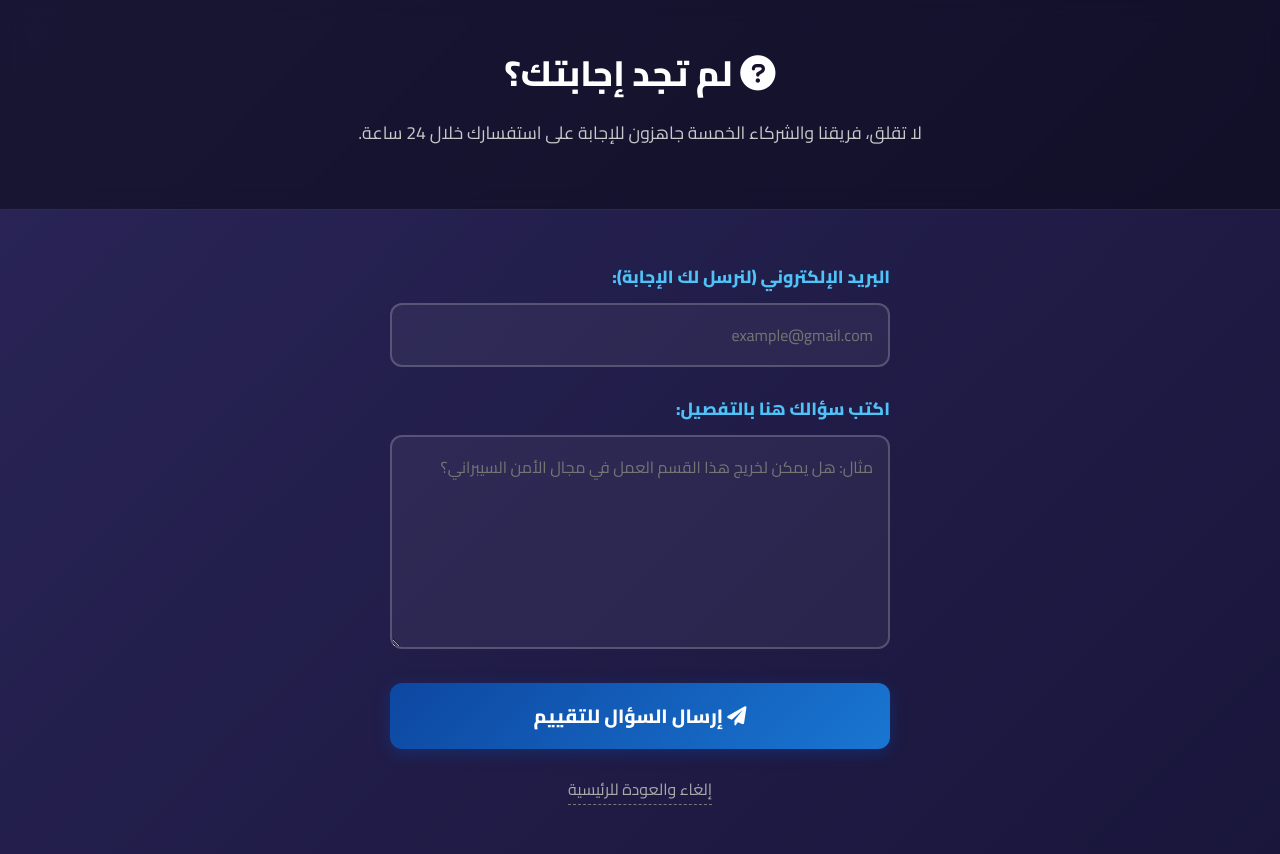
After one commit to AliZaid008/college-ai-website, a Flask app: page /ask in a window 1280 px wide. The commit adds this page. Run offline with Flask 3, Linux system fonts and the light colour scheme.

Commit message:
Submit a question page

```diff
--- a/app.py
+++ b/app.py
@@ -1,27 +1,35 @@
-from flask import Flask, render_template, request, jsonify
+from flask import Flask, render_template, request, redirect, url_for
 
 app = Flask(__name__)
 
-data = {
-    "dean": "The dean of the college is Dr. Ahmed Ali.",
-    "departments": "The college has Data Science, AI, and Robotics departments.",
-    "location": "The college is located at University of Baghdad.",
-    "hours": "The college opens from 8 AM to 2 PM."
-}
+# --- ROUTE 1: HOME PAGE ---
+@app.route('/')
+def home():
+    return render_template('index.html')
 
-@app.route("/")
-def home():
-    return render_template("index.html")
+# --- ROUTE 2: ASK A QUESTION PAGE ---
+@app.route('/ask', methods=['GET', 'POST'])
+def ask():
+    if request.method == 'POST':
+        # 1. Get data from the form
+        user_email = request.form.get('email')
+        user_question = request.form.get('question')
 
-@app.route("/ask", methods=["POST"])
-def ask():
-    question = request.json["question"].lower()
+        # 2. SIMULATE EMAIL SENDING
+        # In a real app, you would use an SMTP library here.
+        # For now, we print to the console to prove it works.
+        print(f"--------------------------------------------------")
+        print(f"📩 NEW QUESTION RECEIVED!")
+        print(f"From: {user_email}")
+        print(f"Question: {user_question}")
+        print(f"Action: Forwarding to Admin + 5 Collaborators...")
+        print(f"--------------------------------------------------")
 
-    for key in data:
-        if key in question:
-            return jsonify({"answer": data[key]})
+        # 3. Reload page with a "Success" message
+        return render_template('ask.html', success=True)
 
-    return jsonify({"answer": "Sorry, I don't have information about that."})
+    # If it's a GET request (user just opening the page)
+    return render_template('ask.html', success=False)
 
-if __name__ == "__main__":
+if __name__ == '__main__':
     app.run(debug=True)
--- a/static/style.css
+++ b/static/style.css
@@ -1,25 +1,21 @@
-/* --- MIDNIGHT GALAXY THEME --- */
+/* =========================================
+   1. GLOBAL STYLES (THEME & FONTS)
+   ========================================= */
 * {
     box-sizing: border-box;
     margin: 0;
     padding: 0;
-    font-family: 'Segoe UI', Tahoma, sans-serif;
+    font-family: 'Cairo', sans-serif;
 }
 
 body {
-<<<<<<< HEAD
-    /* Deep Animated Gradient (No White!) */
     background: linear-gradient(-45deg, #0f0c29, #302b63, #24243e);
     background-size: 400% 400%;
     animation: gradientBG 15s ease infinite;
     min-height: 100vh;
     color: white;
-    padding-bottom: 50px;
-=======
-  background-color: #d00f0f;
-  background-color: #F4F6F7;
-  color: #333;
->>>>>>> 3156890b23dfd642822c9b01d7ae2a8344db7f9f
+    direction: rtl;
+    text-align: right;
 }
 
 @keyframes gradientBG {
@@ -28,54 +24,67 @@ body {
     100% { background-position: 0% 50%; }
 }
 
-/* --- THE SMART SEARCH BAR --- */
+/* =========================================
+   2. HEADER & SEARCH
+   ========================================= */
 .header-section {
     background: rgba(0, 0, 0, 0.4);
     backdrop-filter: blur(10px);
-    padding: 30px 20px;
+    padding: 40px 20px;
     text-align: center;
-    position: sticky; /* Sticks to top when scrolling */
-    top: 0;
-    z-index: 100;
-    box-shadow: 0 4px 15px rgba(0,0,0,0.3);
+    border-bottom: 1px solid rgba(255,255,255,0.1);
+}
+
+.header-section h1 {
+    margin-bottom: 10px;
+    font-weight: 800;
+    font-size: 2.2rem;
+    color: white;
+}
+
+.header-section p {
+    font-size: 1.1rem;
+    opacity: 0.9;
+    margin-bottom: 20px;
+    color: #ddd;
 }
 
 .search-box {
-    width: 100%;
+    width: 90%;
     max-width: 600px;
     padding: 15px 25px;
-    font-size: 18px;
     border-radius: 50px;
     border: 2px solid rgba(255, 255, 255, 0.2);
     background: rgba(255, 255, 255, 0.1);
     color: white;
+    font-size: 1rem;
     outline: none;
     transition: 0.3s;
+    text-align: center;
 }
 
-.search-box::placeholder { color: rgba(255, 255, 255, 0.6); }
 .search-box:focus {
     background: rgba(255, 255, 255, 0.2);
-    border-color: #00d2ff;
-    box-shadow: 0 0 15px rgba(0, 210, 255, 0.5);
+    border-color: #ffca28;
 }
 
-/* --- THE QUESTIONS --- */
-.faq-container {
-    max-width: 800px;
-    margin: 40px auto;
-    padding: 0 20px;
+/* =========================================
+   3. ACCORDION (Q&A LIST)
+   ========================================= */
+.container {
+    max-width: 900px;
+    margin: 0 auto;
+    padding: 20px;
 }
 
 .section-title {
-    color: #00d2ff; /* Neon Blue Title */
+    color: #4fc3f7; /* Light Blue Neon */
     border-bottom: 2px solid rgba(255,255,255,0.1);
     padding-bottom: 10px;
     margin-top: 50px;
     margin-bottom: 20px;
-    text-transform: uppercase;
-    letter-spacing: 2px;
-    text-shadow: 0 0 10px rgba(0, 210, 255, 0.3);
+    font-size: 1.5rem;
+    font-weight: 800;
 }
 
 .accordion {
@@ -84,30 +93,25 @@ body {
     cursor: pointer;
     padding: 18px;
     width: 100%;
-    text-align: left;
     border: 1px solid rgba(255, 255, 255, 0.1);
+    text-align: right;
     outline: none;
+    font-size: 1.1rem;
     transition: 0.3s;
-    font-size: 16px;
     border-radius: 10px;
-    margin-bottom: 8px;
+    margin-bottom: 10px;
     display: flex;
     justify-content: space-between;
     align-items: center;
 }
 
-.accordion:hover {
+.accordion:hover, .active {
     background: rgba(255, 255, 255, 0.15);
-    transform: translateX(5px); /* Slight movement effect */
-}
-
-.active {
-    background: rgba(0, 210, 255, 0.2); /* Glow when open */
-    border-color: #00d2ff;
+    border-color: #ffca28;
 }
 
 .panel {
-    padding: 0 18px;
+    padding: 0 20px;
     background: rgba(0, 0, 0, 0.2);
     max-height: 0;
     overflow: hidden;
@@ -116,39 +120,108 @@ body {
     margin-bottom: 10px;
 }
 
-.panel p { padding: 20px 0; color: #ddd; line-height: 1.6; }
-
-<<<<<<< HEAD
-/* Arrow Rotation */
-.icon { transition: transform 0.3s; }
-.active .icon { transform: rotate(180deg); }
-=======
-/* Departments */
-.dept-cards {
-  display: flex;
-  gap: 30px;
+.panel p {
+    padding: 20px 0;
+    line-height: 1.8;
+    color: #ddd;
 }
 
-.card {
-  background-color: white;
-  padding: 40px;
-  flex: 1;
-  text-align: center;
-  border-radius: 6px;
-  box-shadow: 0 10px 25px rgba(0,0,0,0.08);
-  transition: 0.3s;
+/* =========================================
+   4. NEW ADDITIONS: BUTTONS & FORMS
+   ========================================= */
+
+/* The Yellow "Add Question" Button */
+.ask-btn {
+    display: inline-block;
+    background: #ffca28; /* Gold Yellow */
+    color: #0d47a1;      /* Deep Blue Text */
+    padding: 12px 30px;
+    border-radius: 50px;
+    text-decoration: none;
+    font-weight: 800;
+    font-size: 1.1rem;
+    box-shadow: 0 4px 15px rgba(255, 202, 40, 0.4);
+    transition: 0.3s;
 }
 
-.card:hover {
-  transform: translateY(-8px);
+.ask-btn:hover {
+    transform: scale(1.05);
+    background: #ffd54f;
+    box-shadow: 0 6px 20px rgba(255, 202, 40, 0.6);
 }
 
-/* Footer */
-footer {
-  background-color: #0B3C5D;
-  color: white;
-  text-align: center;
-  padding: 20px;
+/* The Form Container */
+.form-box {
+    background: rgba(255, 255, 255, 0.05);
+    padding: 30px;
+    border-radius: 15px;
+    border: 1px solid rgba(255, 255, 255, 0.1);
 }
 
->>>>>>> 3156890b23dfd642822c9b01d7ae2a8344db7f9f
+/* Input Labels */
+.form-label {
+    display: block;
+    margin-bottom: 10px;
+    font-weight: bold;
+    color: #4fc3f7;
+    font-size: 1.1rem;
+}
+
+/* Text Inputs & Textarea */
+.form-input {
+    width: 100%;
+    padding: 15px;
+    border-radius: 12px;
+    border: 2px solid rgba(255, 255, 255, 0.2);
+    background: rgba(255, 255, 255, 0.05);
+    color: white;
+    font-family: 'Cairo';
+    font-size: 1rem;
+    margin-bottom: 25px;
+    transition: 0.3s;
+}
+
+.form-input:focus {
+    outline: none;
+    border-color: #ffca28;
+    background: rgba(255, 255, 255, 0.1);
+}
+
+/* Submit Button */
+.submit-btn {
+    width: 100%;
+    padding: 15px;
+    background: linear-gradient(135deg, #0d47a1 0%, #1976d2 100%);
+    color: white;
+    border: none;
+    border-radius: 12px;
+    font-size: 1.2rem;
+    font-weight: bold;
+    font-family: 'Cairo';
+    cursor: pointer;
+    transition: 0.3s;
+    box-shadow: 0 4px 15px rgba(13, 71, 161, 0.4);
+}
+
+.submit-btn:hover {
+    transform: translateY(-3px);
+    box-shadow: 0 6px 20px rgba(13, 71, 161, 0.6);
+}
+
+/* Success Message Box */
+.success-box {
+    background: rgba(46, 204, 113, 0.1);
+    border: 1px solid #2ecc71;
+    color: #2ecc71;
+    padding: 40px;
+    border-radius: 15px;
+    text-align: center;
+    font-weight: bold;
+    font-size: 1.2rem;
+    animation: fadeIn 0.5s ease-in-out;
+}
+
+@keyframes fadeIn {
+    from { opacity: 0; transform: translateY(20px); }
+    to { opacity: 1; transform: translateY(0); }
+}
--- /dev/null
+++ b/templates/ask.html
@@ -0,0 +1,52 @@
+<!DOCTYPE html>
+<html lang="ar" dir="rtl">
+<head>
+    <meta charset="UTF-8">
+    <title>أضف سؤالاً جديداً</title>
+    <link rel="stylesheet" href="{{ url_for('static', filename='style.css') }}">
+    <link rel="stylesheet" href="https://cdnjs.cloudflare.com/ajax/libs/font-awesome/6.0.0/css/all.min.css">
+    <link href="https://fonts.googleapis.com/css2?family=Cairo:wght@400;600;800&display=swap" rel="stylesheet">
+</head>
+<body>
+
+    <div class="header-section">
+        <h1><i class="fas fa-question-circle"></i> لم تجد إجابتك؟</h1>
+        <p>لا تقلق، فريقنا والشركاء الخمسة جاهزون للإجابة على استفسارك خلال 24 ساعة.</p>
+    </div>
+
+    <div class="container" style="max-width: 600px;">
+
+        {% if success %}
+        <div class="success-box">
+            <i class="fas fa-check-circle" style="font-size: 3rem; margin-bottom: 15px;"></i><br>
+            تم إرسال سؤالك بنجاح!<br>
+            سيقوم أحد المتعاونين بمراجعة سؤالك والرد عليك عبر البريد الإلكتروني قريباً.
+            <br><br>
+            <a href="{{ url_for('home') }}" class="ask-btn" style="background: transparent; border: 2px solid #2ecc71; color: #2ecc71; box-shadow: none;">العودة للأسئلة الشائعة</a>
+        </div>
+        {% else %}
+
+        <div class="searchable-section" style="padding: 30px; text-align: right;">
+            <form action="/ask" method="POST">
+
+                <label class="form-label">البريد الإلكتروني (لنرسل لك الإجابة):</label>
+                <input type="email" name="email" class="form-input" placeholder="example@gmail.com" required>
+
+                <label class="form-label">اكتب سؤالك هنا بالتفصيل:</label>
+                <textarea name="question" class="form-input" rows="6" placeholder="مثال: هل يمكن لخريج هذا القسم العمل في مجال الأمن السيبراني؟" required></textarea>
+
+                <button type="submit" class="submit-btn">
+                    <i class="fas fa-paper-plane"></i> إرسال السؤال للتقييم
+                </button>
+            </form>
+
+            <div style="text-align: center; margin-top: 25px;">
+                <a href="{{ url_for('home') }}" style="color: #aaa; text-decoration: none; border-bottom: 1px dashed #777;">إلغاء والعودة للرئيسية</a>
+            </div>
+        </div>
+        {% endif %}
+
+    </div>
+
+</body>
+</html>
--- a/templates/index.html
+++ b/templates/index.html
@@ -90,6 +90,11 @@
     <div class="header-section">
         <h1><i class="fas fa-brain"></i> دليل كلية الذكاء الاصطناعي</h1>
         <p>إجابات رسمية دقيقة (تحديث 2025-2026)</p>
+        div style="margin: 25px 0;">
+    <a href="{{ url_for('ask') }}" class="ask-btn">
+        <i class="fas fa-plus-circle"></i> اضغط هنا لطرح سؤال جديد
+    </a>
+</div>
         <input type="text" id="searchInput" class="search-box" onkeyup="searchFunction()" placeholder="ابحث عن أي سؤال هنا... (مثلاً: معدل القبول، نظام بولونيا، التعيين، هواوي)">
     </div>
 
```
